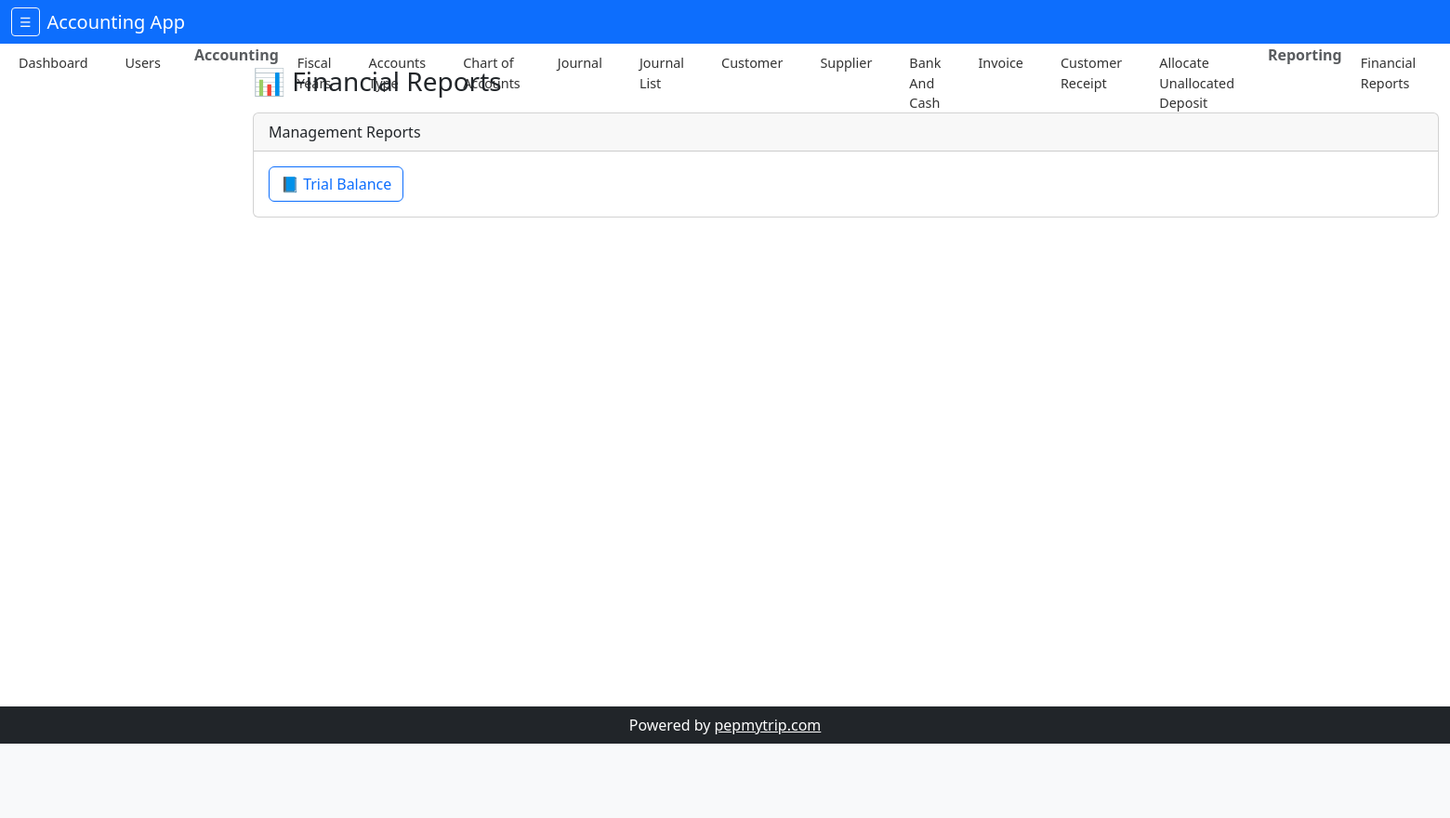
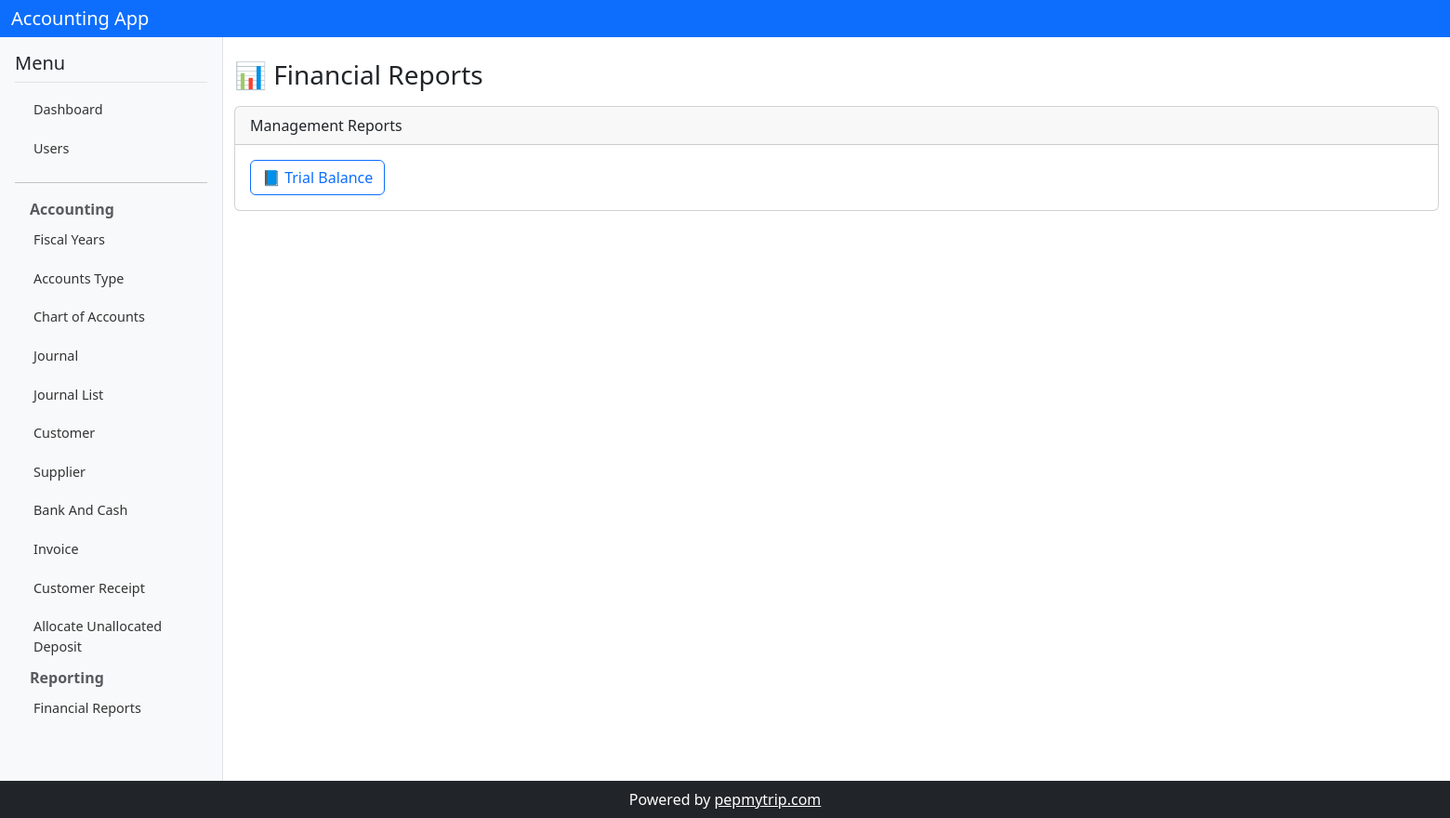
Before and after one commit to farhathwin/tbo, a Flask app: page /financial-reports in a window 1560 px wide. Shown: the whole page at 93% size. Before the commit the page ends 800 px from the top, so only its background shows below. Run offline with Flask 3, Linux system fonts and the light colour scheme; some libraries are stand-ins or nearby versions.

Commit message:
Make sidebar always visible

```diff
--- a/app/templates/base.html
+++ b/app/templates/base.html
@@ -13,6 +13,7 @@
     .sidebar {
       background-color: #f8f9fa;
       width: 240px;
+      min-height: 100vh;
     }
     .sidebar a {
       display: block;
@@ -44,7 +45,6 @@
   <header class="bg-primary text-white py-2">
     <div class="container-fluid d-flex justify-content-between align-items-center">
       <div class="d-flex align-items-center gap-2">
-        <button class="btn btn-outline-light btn-sm" type="button" data-bs-toggle="offcanvas" data-bs-target="#sidebarMenu" aria-controls="sidebarMenu">☰</button>
         <h5 class="mb-0">Accounting App</h5>
       </div>
       {% if session.get('user_id') %}
@@ -92,13 +92,9 @@
 <!-- Layout -->
 <div class="container-fluid flex-fill">
   <div class="row flex-nowrap">
-    <div class="col-lg-2 p-0">
-      <div class="offcanvas-lg offcanvas-start sidebar show" tabindex="-1" id="sidebarMenu" data-bs-scroll="true" data-bs-backdrop="false">
-        <div class="offcanvas-header border-bottom">
-          <h5 class="offcanvas-title">Menu</h5>
-          <button type="button" class="btn-close" data-bs-dismiss="offcanvas"></button>
-        </div>
-        <div class="offcanvas-body p-0">
+    <nav id="sidebarMenu" class="col-lg-2 p-0 sidebar border-end">
+      <div class="p-3">
+        <h5 class="border-bottom pb-2">Menu</h5>
         <a href="{{ url_for('register_routes.dashboard') }}">Dashboard</a>
         <a href="{{ url_for('register_routes.user_list') }}">Users</a>
         <hr>
@@ -117,8 +113,7 @@
           <strong class="ms-3 text-muted">Reporting</strong>
           <a href="{{ url_for('accounting_routes.financial_reports') }}">Financial Reports</a>
       </div>
-      </div>
-    </div>
+    </nav>
 
     <main class="col py-4">
       {% with messages = get_flashed_messages(with_categories=true) %}
```
Lines whose indentation alone changed are shown as unchanged.
